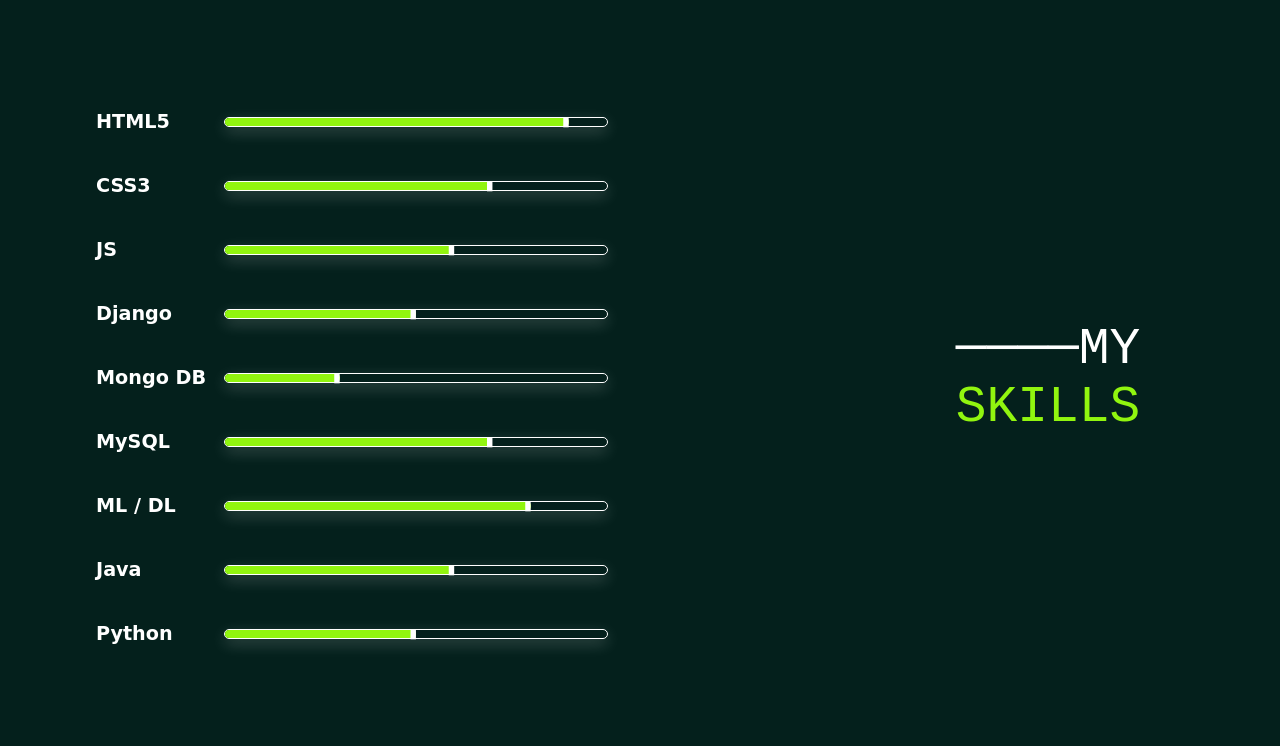
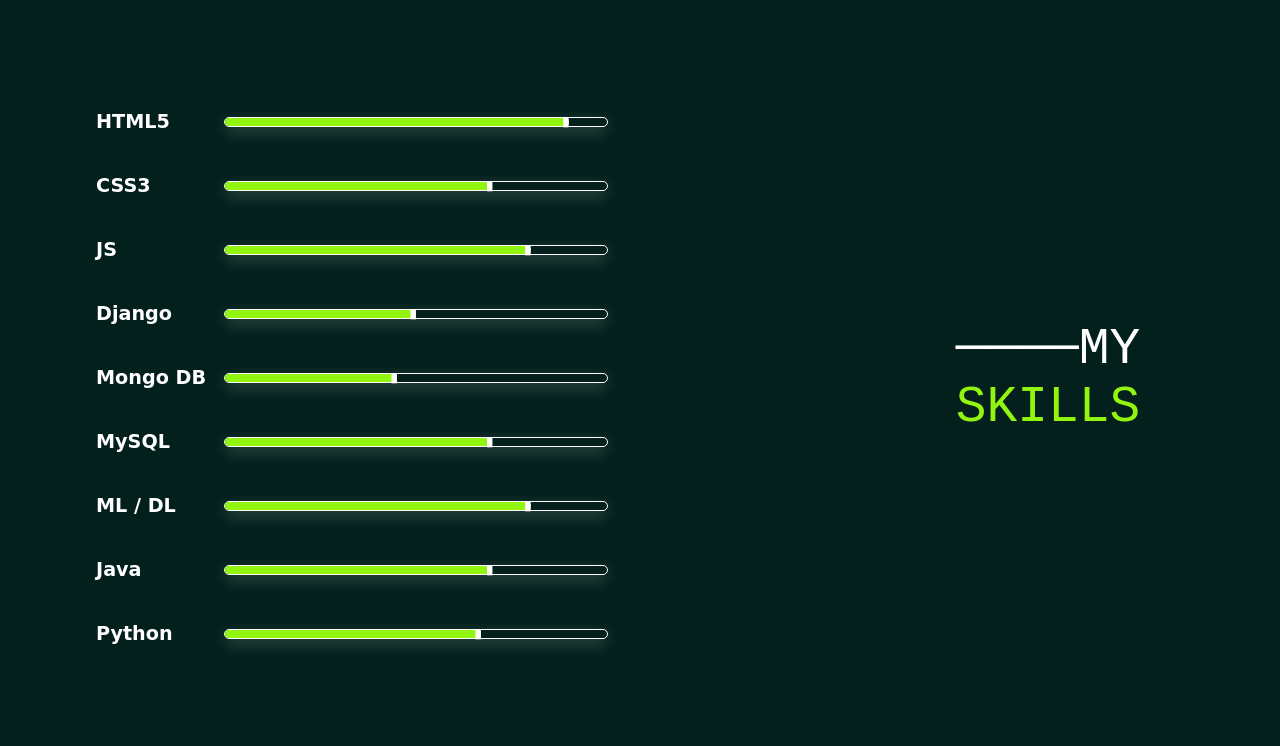
Before and after one commit to ShivendraSinha418/Portfolio, a plain HTML site: page index.html in a window 1280 px wide. Shown: the part 963-1709 px from the top of the page. Drawn offline with Linux system fonts and the light colour scheme; a web font is replaced by a local one.

Commit message:
Update style.css

```diff
--- a/static/css/style.css
+++ b/static/css/style.css
@@ -17,13 +17,13 @@
     --scrheight:5vh;
     --htmlscr:90%;
     --cssscr:70%;
-    --jsscr:60%;
+    --jsscr:80%;
     --njscr:50%;
-    --mdbscr:30%;
+    --mdbscr:45%;
     --sqlscr:70%;
     --mlscr:80%;
-    --javscr:60%;
-    --pyscr:50%;
+    --javscr:70%;
+    --pyscr:67%;
     --respwidth:850px;
     --introwidth:500px;
 }
```
